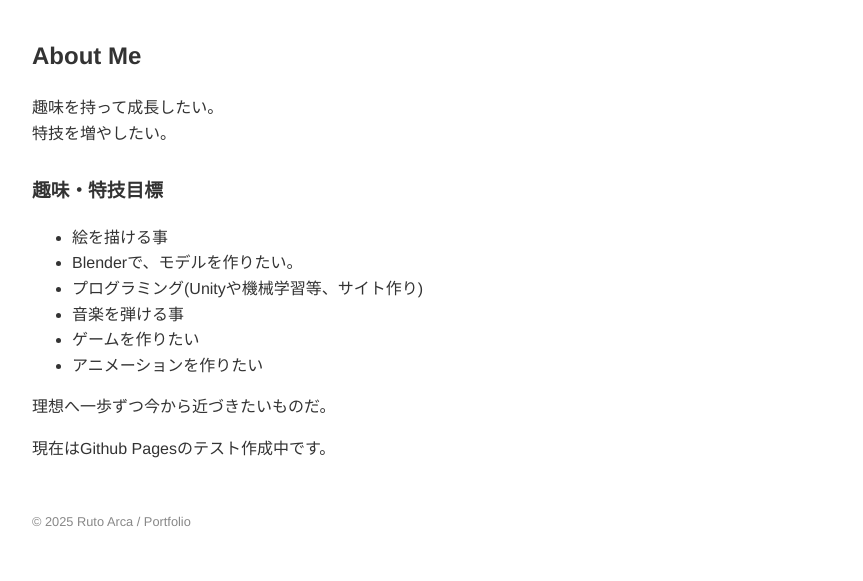
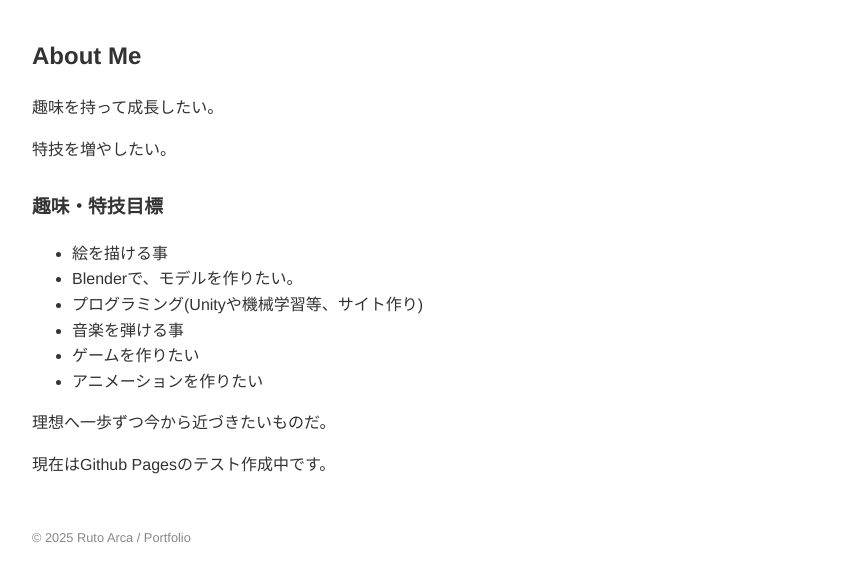
Before and after one commit to Ruto-Arca/Ruto-Arca, a plain HTML site: page index.html in a window 1280 px wide. Shown: the part 175-756 px from the top of the page, without its empty margins (208-1071 px from the left). Drawn offline with Linux system fonts and the light colour scheme.

Commit message:
/brの削除

```diff
--- a/index.html
+++ b/index.html
@@ -8,7 +8,7 @@
             /* ページ全体の見た目設定 */
             body {
                 font-family:
-                "Helvetica Neue", Arial, sans-serif; /* 読みやすいフォント */
+                    "Helvetica Neue", Arial, sans-serif; /* 読みやすいフォント */
                 max-width: 800px; /* 横幅が広がりすぎないように制限 */
                 margin: 0 auto; /* 画面の中央に配置 */
                 padding: 40px 20px; /* 上下左右に余白 */
@@ -49,10 +49,8 @@
 
         <section>
             <h2>About Me</h2>
-            <p>
-                趣味を持って成長したい。 </br>
-                特技を増やしたい。
-            </p>
+            <p>趣味を持って成長したい。</p>
+            <p>特技を増やしたい。</p>
             <h3>趣味・特技目標</h3>
             <ul>
                 <li>絵を描ける事</li>
```
